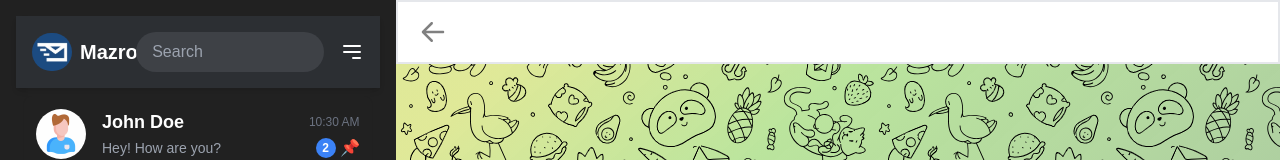
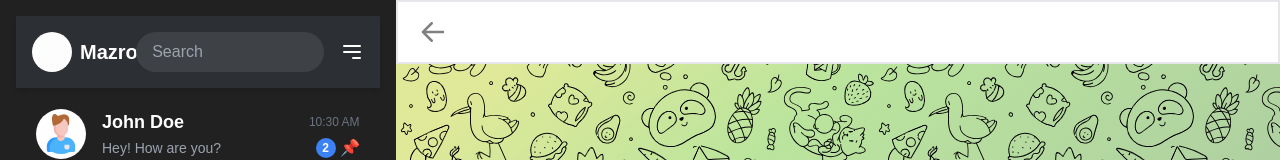
Before and after one commit to Mazrof/front, a Next.js app: page / in a window 1280 px wide. Shown: the top 160 px of the page. Built offline with nearby package versions, Linux system fonts and the light colour scheme.

Commit message:
animate the logo

```diff
--- a/components/SideBar/ChatsSearchBar.tsx
+++ b/components/SideBar/ChatsSearchBar.tsx
@@ -13,7 +13,7 @@ export default function ChatsSearchBar() {
             <header className="flex items-center justify-between bg-[#2C2F33] p-4 shadow-md">
                 <div className="flex items-center">
                     <Image
-                        src="/images/logo.jpg"
+                        src="/images/logo.gif"
                         alt="App Logo"
                         width={40}
                         height={40}
```
Also changed, not shown: public/images/logo.gif (added).
